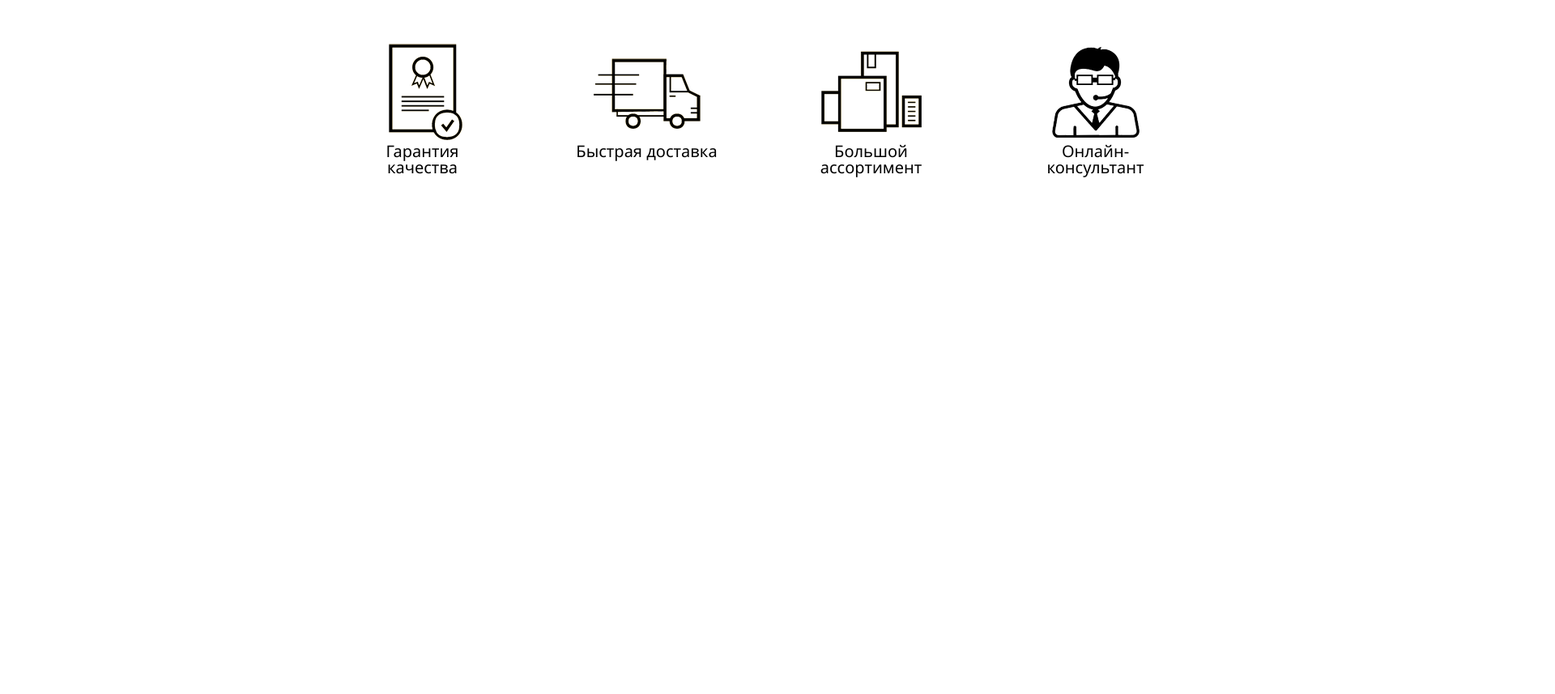
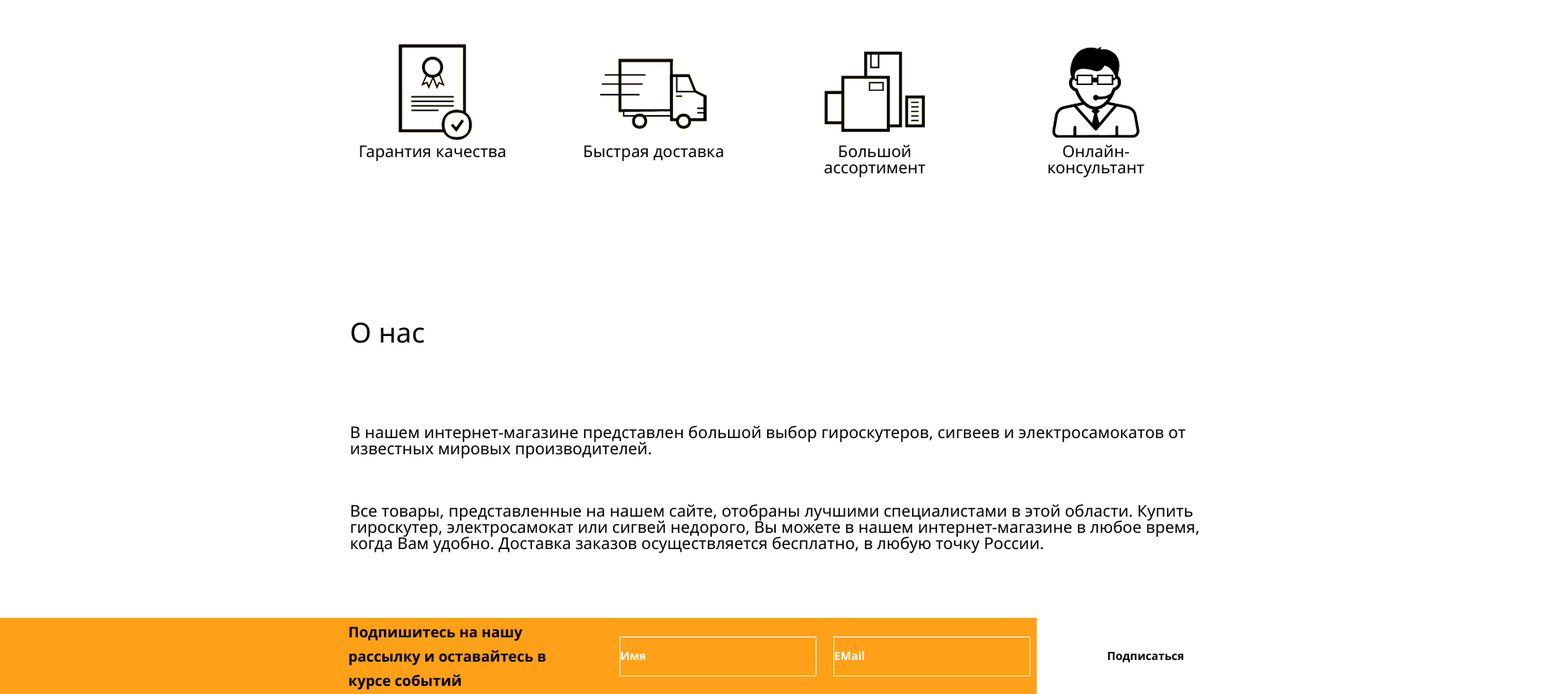
Before and after one commit to ArxCoder/Giro-web, a plain HTML site: page index.html in a window 1280 px wide. Shown: the part 1286-2143 px from the top of the page at 81% size, 1920 px wide, since content can reach past the window. Before the commit the page ends 1506 px from the top, so only its background shows below. Drawn offline with Linux system fonts and the light colour scheme.

Commit message:
little fix

```diff
--- a/css/Style.css
+++ b/css/Style.css
@@ -14,6 +14,7 @@ header{
     background-image: url('../images/header/Scooter\ imageScooter-blyad.jpg');
     background-repeat: no-repeat;
     background-size: cover;
+    max-width: 100%;
 }
 #Nav-title{
     color: #000;
@@ -76,7 +77,7 @@ header{
     flex-shrink: 0;
     align-items: center;
     padding-top: 300px;
-    padding-left: 960px;
+    padding-left: 889px;
     padding-right: 960px;
 }
 #Text-title{
@@ -116,11 +117,9 @@ header{
     margin-top: 30px;
     text-align: center;
 }
-
-#Adventages-container{
-    width: 1056px;
+.Text-container{
+    width: 1106px;
     height: 405px;
-    flex-shrink: 0;
     padding-top: 209px;
     padding-left: 432px;
     padding-right: 432px;
@@ -128,9 +127,7 @@ header{
 #Table1{
     margin-top: 211px;
 }
-
 #Our{
-
     height: 40px;
     width: 1056px;
     font-size: 34px;
@@ -140,9 +137,8 @@ header{
     justify-content: space-between;
     align-items: center;
 }
-
 .Adventages{
-    padding-right: 100px;
+    padding-right: 71px;
     text-align: center;
     color: #000;
     font-size: 20px;
@@ -151,6 +147,107 @@ header{
     line-height: 20px;
 }
 .Adventages-text{
-    width: 175px;
+    width: 200px;
     height: 31px;
 }
+.Same-container{
+    width: 1106px;
+    height: 405px;
+    padding-top: 403px;
+    padding-left: 432px;
+    padding-right: 432px;
+}
+#About-us{
+    font-size: 34px;
+    font-style: normal;
+    font-weight: 300;
+    line-height: 20px;
+}
+.About-us-text{
+    width: 1106px;
+    height: 43px;
+    font-size: 20px;
+    font-style: normal;
+    font-weight: 300;
+    line-height: 20px;
+    margin-top: 104px;
+}
+.About-us-text2{
+    width: 1106px;
+    height: 64px;
+    font-size: 20px;
+    font-style: normal;
+    font-weight: 300;
+    line-height: 20px;
+    margin-top: 54px;
+}
+.mailing{
+    background-color: #FFA019;
+}
+#mailing-text{
+    display: flex;
+    justify-content: space-between;
+    align-items: center;
+    margin-top: 361px;
+    margin-left: 430px;
+    margin-right: 430px;
+}
+#mailing-txt{
+    display: flex;
+    width: 290px;
+    height: 94px;
+    justify-content: space-between;
+    align-items: center;
+    flex-shrink: 0;
+    font-size: 18px;
+    font-style: normal;
+    font-weight: 600;
+    line-height: 30px;
+}
+#Name{
+    display: flex;
+    width: 243px;
+    height: 49px;
+    flex-direction: column;
+    justify-content: center;
+    flex-shrink: 0;
+    color: #FFF;
+    font-size: 14px;
+    font-style: normal;
+    font-weight: 600;
+    line-height: 30px;
+    border: 1px #FFF solid;
+    margin-left: 45px;
+    margin-right: 21px;
+}
+#EMail{
+    display: flex;
+    width: 243px;
+    height: 49px;
+    flex-direction: column;
+    justify-content: center;
+    flex-shrink: 0;
+    color: #FFF;
+    font-size: 14px;
+    font-style: normal;
+    font-weight: 600;
+    line-height: 30px;
+    border: 1px #FFF solid;
+    margin-right: 21px;
+}
+#Subscribe{
+    display: flex;
+    width: 243px;
+    height: 49px;
+    flex-direction: column;
+    justify-content: center;
+    flex-shrink: 0;
+    text-align: center;
+    color: #000;
+    background-color: #FFF;
+    font-size: 14px;
+    font-style: normal;
+    font-weight: 700;
+    line-height: 30px;
+    border: 1px #FFF solid;
+}
--- a/index.html
+++ b/index.html
@@ -47,7 +47,7 @@
 
     <main>
         <!--Преимущества-->
-        <section id="Adventages-container">
+        <section class="Text-container">
             <a name="Adventages"></a>
             <p id="Our">
                 <span>Наши преимущества</span>
@@ -75,10 +75,43 @@
                     </tr>
                 </table>
         </section>
+
         <!--О нас-->
-        <section>
+        <section class="Same-container">
             <a name="About-us"></a>
+            <p id="About-us">О нас</p>
+            <p class="About-us-text">В нашем интернет-магазине представлен большой выбор гироскутеров,
+                сигвеев и электросамокатов от известных мировых производителей.
+            </p>
+            <p class="About-us-text2">
+                Все товары, представленные на нашем сайте, отобраны лучшими специалистами в этой области.
+                Купить гироскутер, электросамокат или сигвей недорого, Вы можете в нашем интернет-магазине
+                в любое время, когда Вам удобно. Доставка заказов осуществляется бесплатно, в любую точку
+                России.
+            </p>
         </section>
+
+        <!--Mailing-->
+        <section class="mailing">
+            <section id="mailing-text">
+                <section id="mailing-txt">
+                    Подпишитесь на нашу рассылку и оставайтесь в курсе событий
+                </section>
+
+                <section id="Name">
+                    Имя
+                </section>
+
+                <section id="EMail">
+                    EMail
+                </section>
+
+                <section id="Subscribe">
+                    Подписаться
+                </section>
+            </section>
+        </section>
+
         <!--Особенности гироскутеров-->
         <article>
             <a name="Features"></a>
```
